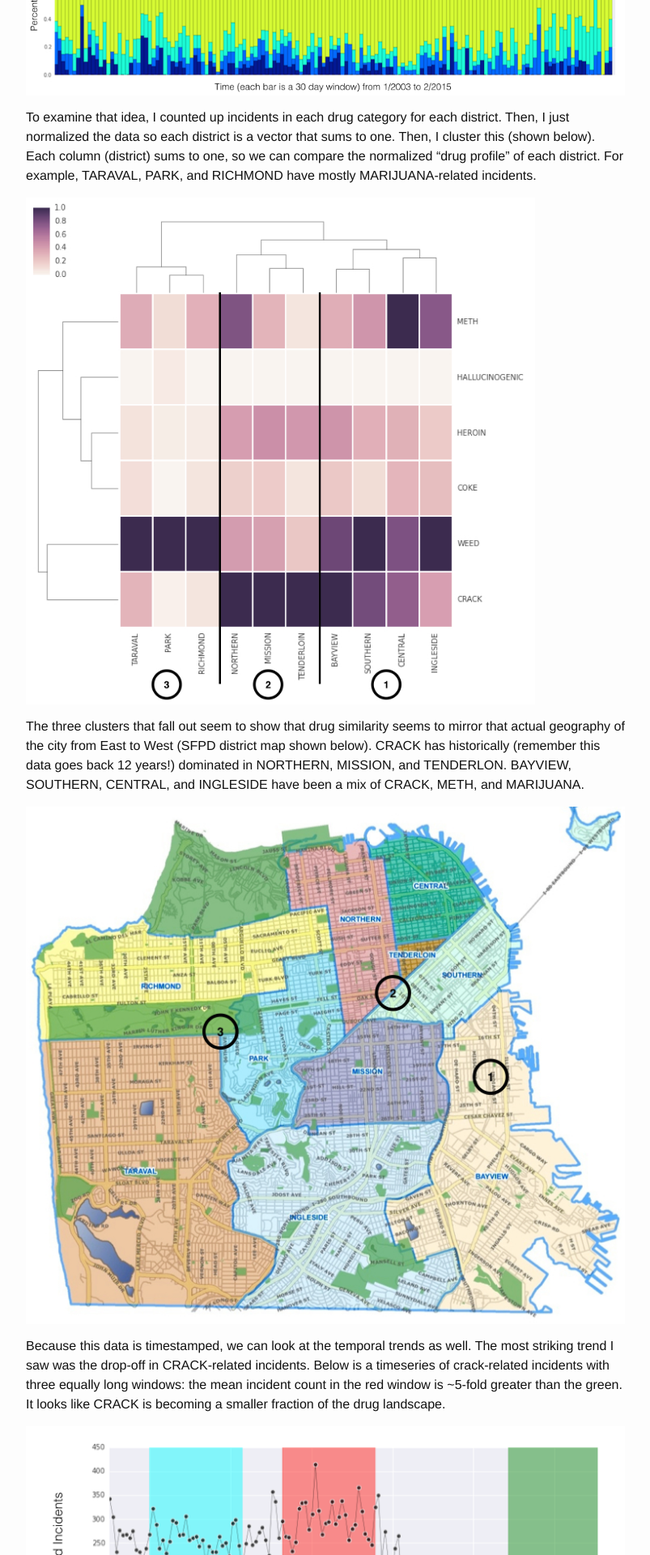
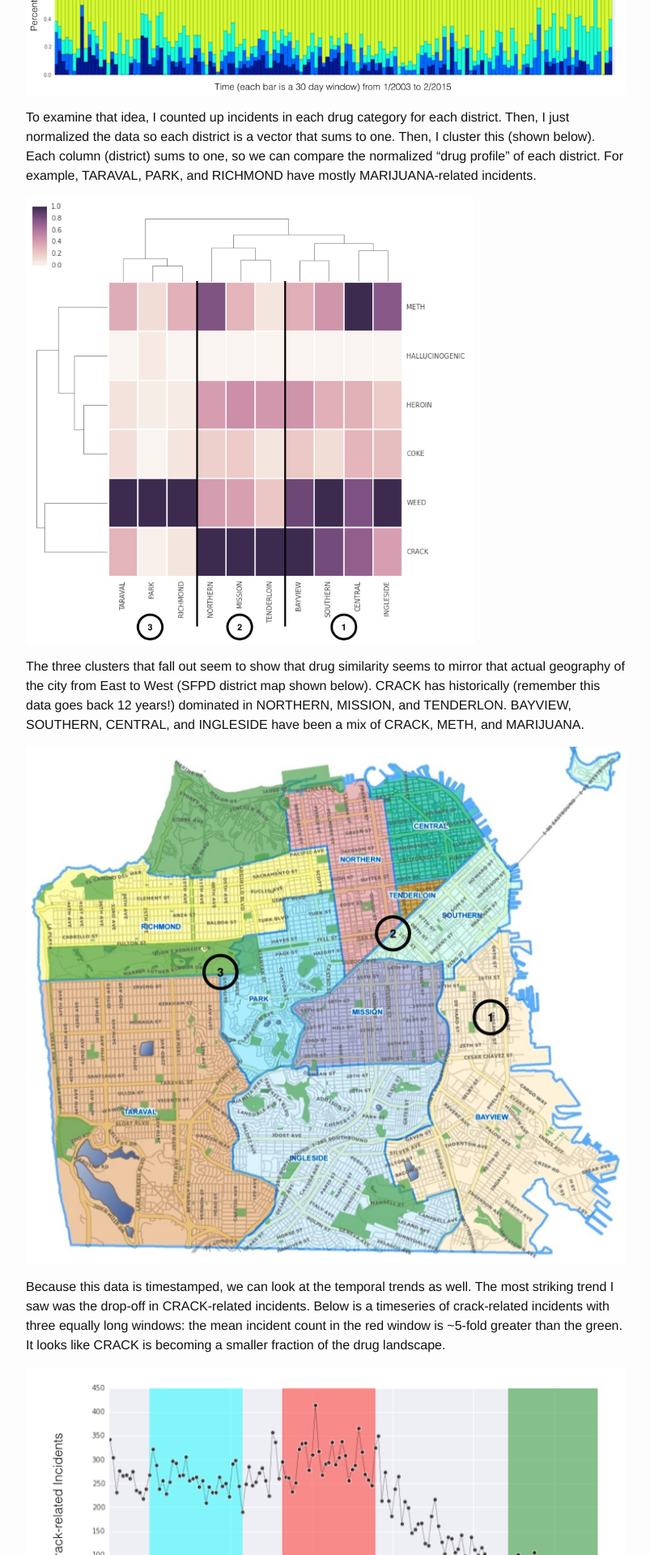
Before and after one commit to rlancemartin/rlancemartin.github.io, a Jekyll site: the page built from _posts/2015-02-28-gis.markdown, in a window 1280 px wide. Shown: the part 1853-3773 px from the top of the page at 81% size, without its empty margins (238-1041 px from the left). Built offline with Jekyll 4.4.1, drawn with Linux system fonts in a browser that asks for light colours; Markdown is read by kramdown in place of the engine named in the settings.

```diff
--- a/_posts/2015-02-28-gis.markdown
+++ b/_posts/2015-02-28-gis.markdown
@@ -35,7 +35,7 @@
 To examine that idea, I counted up incidents in each drug category for each district. Then, I just normalized the data so each district is a vector that sums to one. Then, I cluster this (shown below). Each column (district) sums to one, so we can compare the normalized "drug profile" of each district. For example, TARAVAL, PARK, and RICHMOND have mostly MARIJUANA-related incidents.
 
 <figure>
-<img src="/assets/cluster_gis.png" width="85%">
+<img src="/assets/cluster_gis.png" width="75%">
 <figcaption>
 </figcaption>
 </figure>
```
